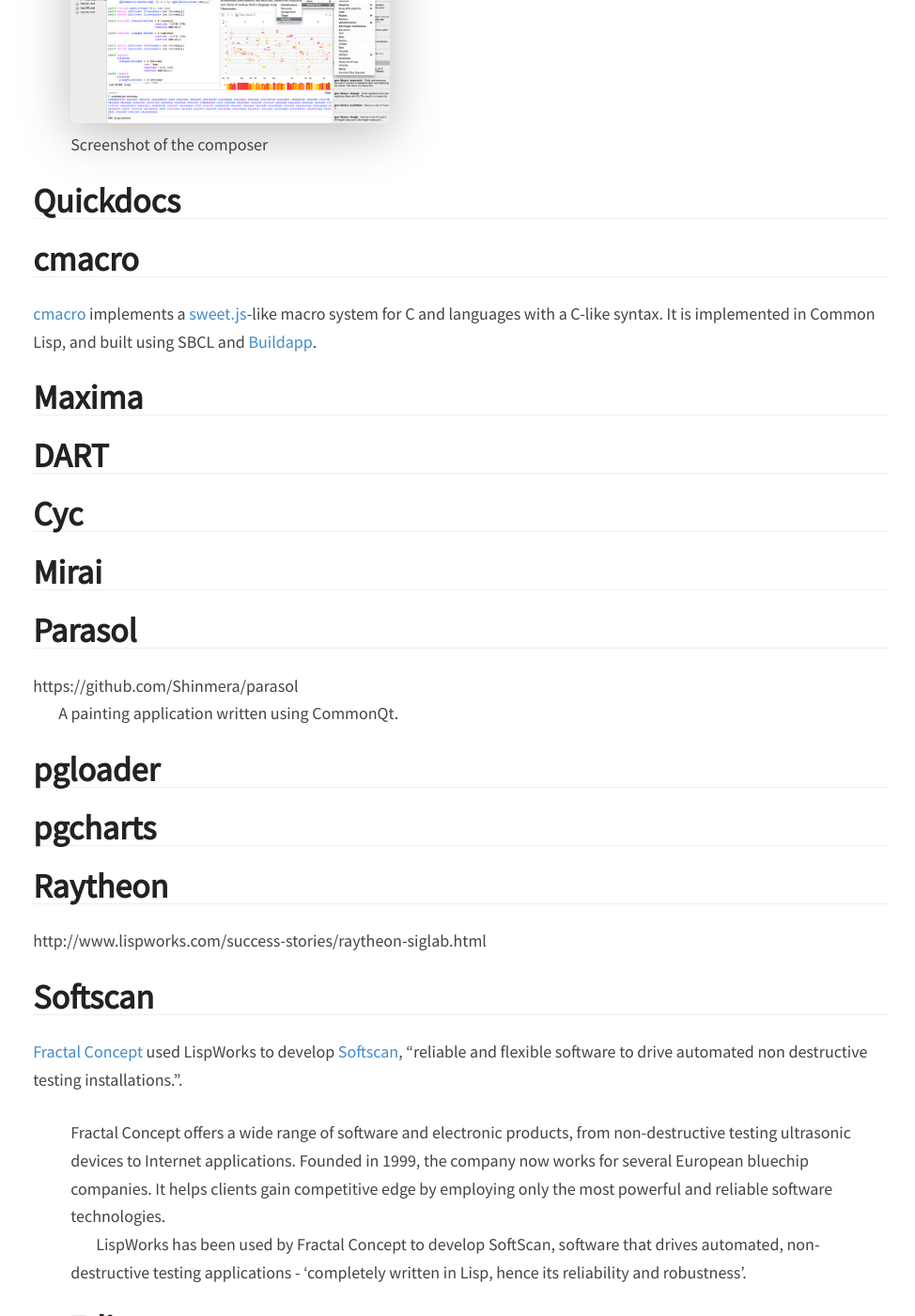
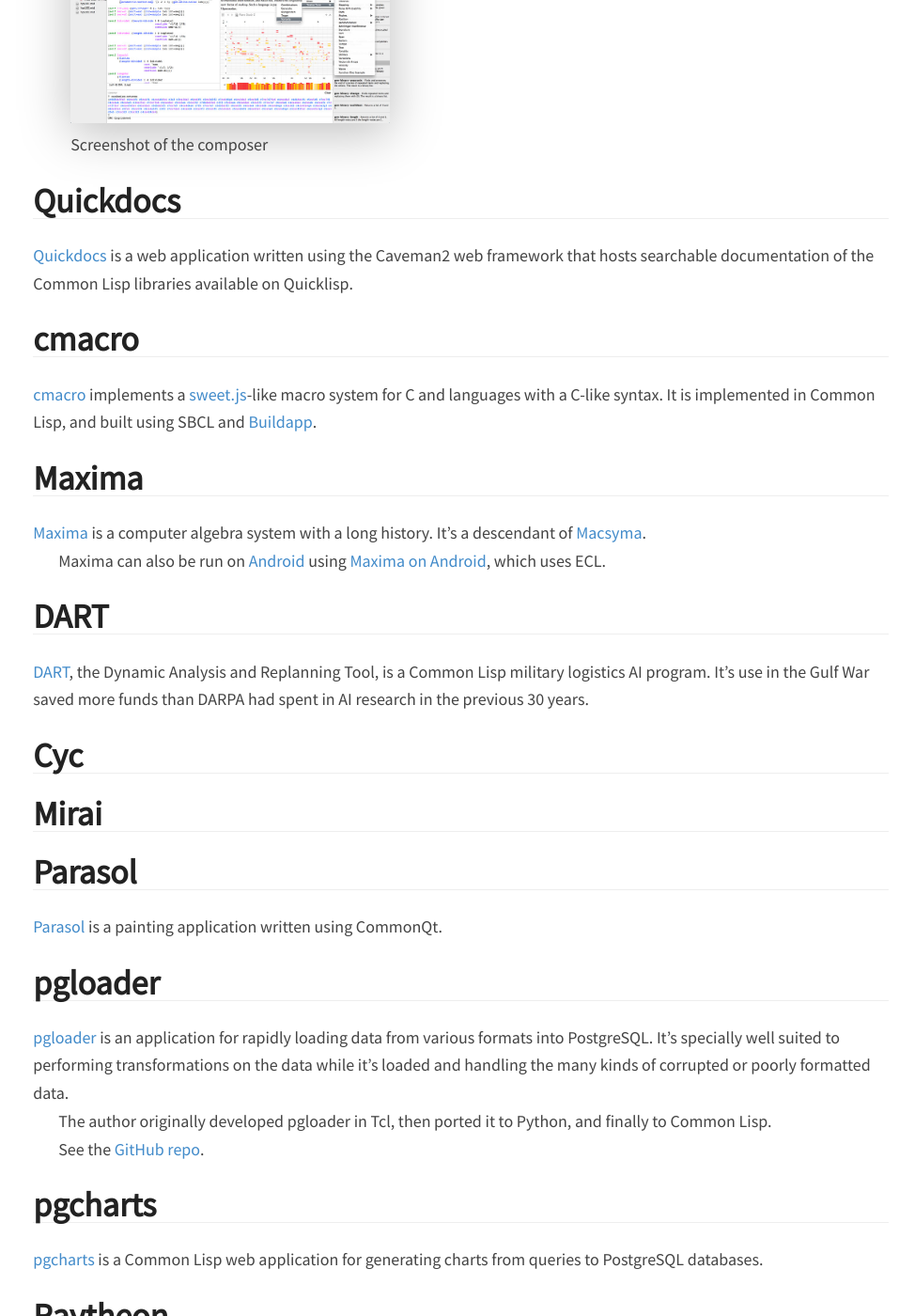
Before and after one commit to LispLang/lisplang.github.io, a Jekyll site: the page built from wiki/apps.md, in a window 1280 px wide and 1400 px high, scrolled down 904 px. Shown: the whole window at 94% size, without its empty margins (306-1280 px from the left). Built offline with Jekyll 4.4.1, drawn with Linux system fonts in a browser that asks for light colours; nearby versions of some CDN libraries; some web fonts are replaced; some of the changed text lies outside the part shown.

Commit message:
Expand apps articles: Quickdocs, maxima, DART, parasol, pgloader, pgcharts, pgedit

```diff
--- a/wiki/apps.md
+++ b/wiki/apps.md
@@ -26,6 +26,10 @@
 
 # Quickdocs
 
+[Quickdocs](http://quickdocs.org/) is a web application written using the
+Caveman2 web framework that hosts searchable documentation of the Common Lisp
+libraries available on Quicklisp.
+
 # cmacro
 
 [cmacro](https://github.com/eudoxia0/cmacro) implements a
@@ -35,7 +39,22 @@
 
 # Maxima
 
+[Maxima](http://maxima.sourceforge.net/) is a computer algebra system with a
+long history. It's a descendant of [Macsyma][macsyma].
+
+Maxima can also be run on [Android](/wiki/platforms/android.html) using
+[Maxima on Android][maximadroid], which uses ECL.
+
+[macsyma]: http://en.wikipedia.org/wiki/Macsyma
+[maximadroid]: https://sites.google.com/site/maximaonandroid/
+
 # DART
+
+[DART][dart], the Dynamic Analysis and Replanning Tool, is a Common Lisp
+military logistics AI program. It's use in the Gulf War saved more funds than
+DARPA had spent in AI research in the previous 30 years.
+
+[dart]: http://en.wikipedia.org/wiki/Dynamic_Analysis_and_Replanning_Tool
 
 # Cyc
 
@@ -43,13 +62,31 @@
 
 # Parasol
 
-https://github.com/Shinmera/parasol
+[Parasol][parasol] is a painting application written using CommonQt.
 
-A painting application written using CommonQt.
+[parasol]: https://github.com/Shinmera/parasol
 
 # pgloader
 
+[pgloader][pgloader] is an application for rapidly loading data from various
+formats into PostgreSQL. It's specially well suited to performing
+transformations on the data while it's loaded and handling the many kinds of
+corrupted or poorly formatted data.
+
+The author originally developed pgloader in Tcl, then ported it to Python, and
+finally to Common Lisp.
+
+See the [GitHub repo][pgloadergh].
+
+[pgloader]: http://pgloader.io/
+[pgloadergh]: https://github.com/dimitri/pgloader
+
 # pgcharts
+
+[pgcharts][pgcharts] is a Common Lisp web application for generating charts from
+queries to PostgreSQL databases.
+
+[pgcharts]: https://github.com/dimitri/pgcharts
 
 # Raytheon
 
@@ -76,9 +113,12 @@
 
 # pgEdit
 
-http://www.lispworks.com/success-stories/pgedit.html
+[pgEdit][pgedit] is an SQL editor and development environment built for
+PostgreSQL.
 
 {% include fig uri="pgedit.png" desc="pgEdit screenshot" %}
+
+[pgedit]: http://www.lispworks.com/success-stories/pgedit.html
 
 # CAGED and BEST
 
```
